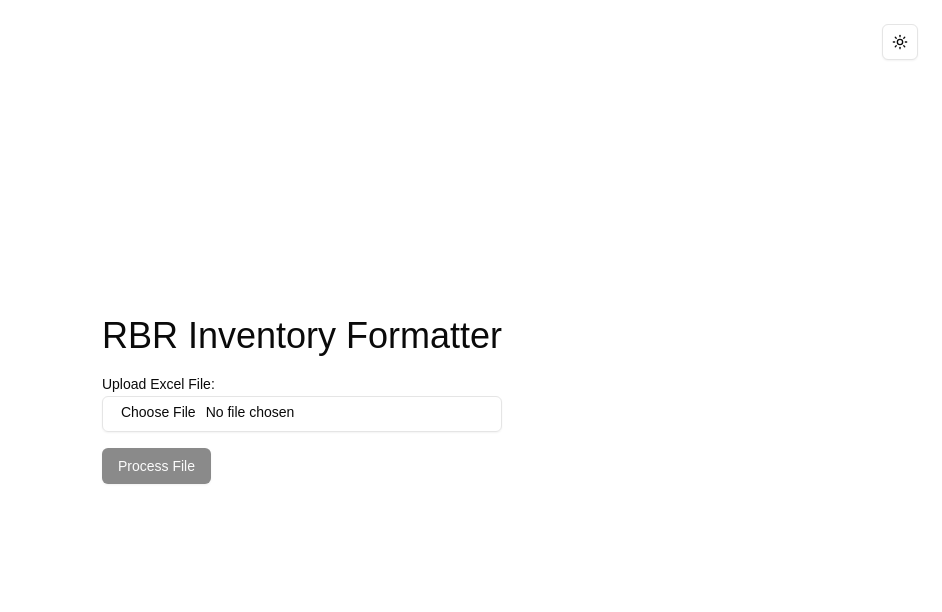
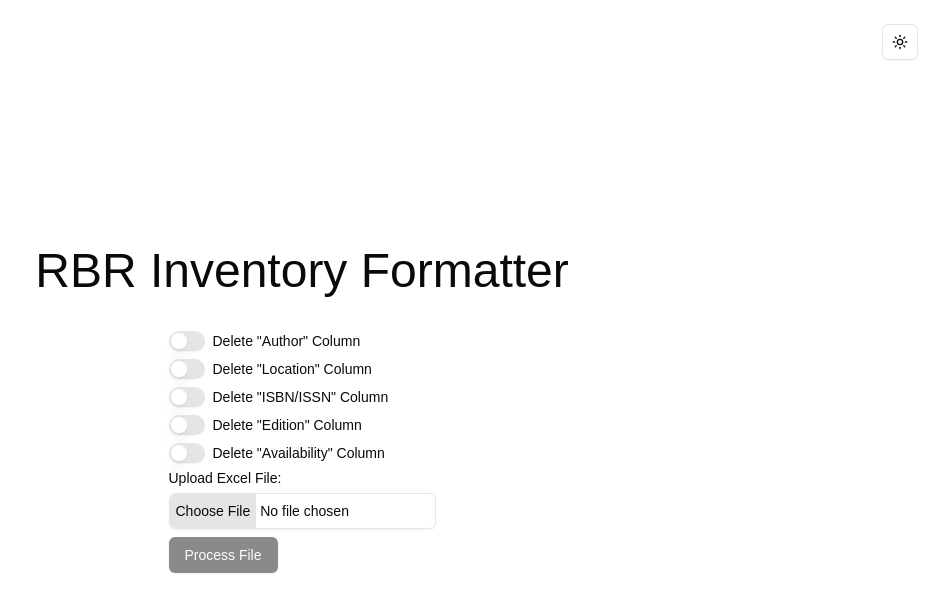
Before and after one commit to edwinperaza99/RBR-Inventory-Formatter, a Next.js app: page / in a window 1280 px wide. Shown: the top 612 px of the page, without its empty margins (338-1280 px from the left). Built offline with nearby package versions, Linux system fonts and the light colour scheme.

Commit message:
add option to select which columns to delete

```diff
--- a/app/api/processFile/route.ts
+++ b/app/api/processFile/route.ts
@@ -5,6 +5,13 @@ import * as XLSX from "xlsx";
 export async function POST(req: Request) {
 	const formData = await req.formData();
 	const file = formData.get("file") as File;
+
+	// Retrieve toggle states from formData
+	const removeAuthor = formData.get("removeAuthor") === "true";
+	const removeLocation = formData.get("removeLocation") === "true";
+	const removeISBN = formData.get("removeISBN") === "true";
+	const removeEdition = formData.get("removeEdition") === "true";
+	const removeAvailability = formData.get("removeAvailability") === "true";
 
 	if (!file) {
 		return new NextResponse("No file uploaded", { status: 400 });
@@ -25,7 +32,7 @@ export async function POST(req: Request) {
 		const worksheet = excelWorkbook.worksheets[0];
 
 		// **Set Workbook Metadata** (Creator, created date, modified date)
-		excelWorkbook.creator = "YourName";
+		excelWorkbook.creator = "Edwin Peraza";
 		excelWorkbook.created = new Date();
 		excelWorkbook.modified = new Date();
 
@@ -74,14 +81,18 @@ export async function POST(req: Request) {
 
 		// **Column Deletion and Other Processing Steps**
 		const columnsToDelete = [
-			"Author",
-			"Location",
-			"ISBN/ISSN",
 			"Imprint",
-			"Edition",
 			"Digital Availability",
 			"Electronic Availability",
 		];
+
+		// Remove columns based on toggle states
+		if (removeAuthor) columnsToDelete.push("Author");
+		if (removeLocation) columnsToDelete.push("Location");
+		if (removeISBN) columnsToDelete.push("ISBN/ISSN");
+		if (removeEdition) columnsToDelete.push("Edition");
+		if (removeAvailability) columnsToDelete.push("Availability");
+
 		const headerRow = worksheet.getRow(1);
 
 		const columnsIndicesToDelete: number[] = [];
--- a/app/page.tsx
+++ b/app/page.tsx
@@ -1,14 +1,53 @@
 "use client";
 
-import { useState } from "react";
+import { useState, useEffect } from "react";
 import { saveAs } from "file-saver";
 import { Label } from "@/components/ui/label";
 import { Input } from "@/components/ui/input";
 import { Button } from "@/components/ui/button";
 import { ModeToggle } from "@/components/toggle-theme-button";
+import { Switch } from "@/components/ui/switch";
 
 export default function Home() {
 	const [file, setFile] = useState<File | null>(null);
+
+	// Initialize toggle states from localStorage if available
+	const [removeAuthor, setRemoveAuthor] = useState(
+		() => localStorage.getItem("removeAuthor") === "true"
+	);
+	const [removeLocation, setRemoveLocation] = useState(
+		() => localStorage.getItem("removeLocation") === "true"
+	);
+	const [removeISBN, setRemoveISBN] = useState(
+		() => localStorage.getItem("removeISBN") === "true"
+	);
+	const [removeEdition, setRemoveEdition] = useState(
+		() => localStorage.getItem("removeEdition") === "true"
+	);
+	const [removeAvailability, setRemoveAvailability] = useState(
+		() => localStorage.getItem("removeAvailability") === "true"
+	);
+
+	// Save the toggle state to localStorage whenever it changes
+	useEffect(() => {
+		localStorage.setItem("removeAuthor", removeAuthor.toString());
+	}, [removeAuthor]);
+
+	useEffect(() => {
+		localStorage.setItem("removeLocation", removeLocation.toString());
+	}, [removeLocation]);
+
+	useEffect(() => {
+		localStorage.setItem("removeISBN", removeISBN.toString());
+	}, [removeISBN]);
+
+	useEffect(() => {
+		localStorage.setItem("removeEdition", removeEdition.toString());
+	}, [removeEdition]);
+
+	useEffect(() => {
+		localStorage.setItem("removeAvailability", removeAvailability.toString());
+	}, [removeAvailability]);
 
 	const handleFileChange = (e: React.ChangeEvent<HTMLInputElement>) => {
 		const uploadedFile = e.target.files?.[0];
@@ -20,6 +59,13 @@ export default function Home() {
 
 		const formData = new FormData();
 		formData.append("file", file);
+
+		// Append toggle states to formData to send to backend
+		formData.append("removeAuthor", removeAuthor.toString());
+		formData.append("removeLocation", removeLocation.toString());
+		formData.append("removeISBN", removeISBN.toString());
+		formData.append("removeEdition", removeEdition.toString());
+		formData.append("removeAvailability", removeAvailability.toString());
 
 		const response = await fetch("/api/processFile", {
 			method: "POST",
@@ -35,12 +81,63 @@ export default function Home() {
 	};
 
 	return (
-		<main className="container mx-auto flex justify-center items-center min-h-screen">
+		<main className="container mx-auto flex flex-col justify-center items-center min-h-screen">
 			<ModeToggle />
-			<div>
-				<h1 className="text-center text-4xl">RBR Inventory Formatter</h1>
-				<div className="mt-4">
-					<Label htmlFor="file-upload">Upload Excel File:</Label>
+			<h1 className="text-center text-3xl sm:text-5xl my-5">
+				RBR Inventory Formatter
+			</h1>
+			<form
+				className="mt-4 space-y-2 "
+				onSubmit={(e) => {
+					e.preventDefault(); // Prevents default form submission
+					handleFileUpload(); // Calls your custom upload function
+				}}
+			>
+				<div className="flex items-center space-x-2">
+					<Switch
+						id="author"
+						checked={removeAuthor}
+						onCheckedChange={(checked) => setRemoveAuthor(checked)}
+					/>
+					<Label htmlFor="author">Delete &quot;Author&quot; Column</Label>
+				</div>
+				<div className="flex items-center space-x-2">
+					<Switch
+						id="location"
+						checked={removeLocation}
+						onCheckedChange={(checked) => setRemoveLocation(checked)}
+					/>
+					<Label htmlFor="location">Delete &quot;Location&quot; Column</Label>
+				</div>
+				<div className="flex items-center space-x-2">
+					<Switch
+						id="ISBN/ISSN"
+						checked={removeISBN}
+						onCheckedChange={(checked) => setRemoveISBN(checked)}
+					/>
+					<Label htmlFor="ISBN/ISSN">Delete &quot;ISBN/ISSN&quot; Column</Label>
+				</div>
+				<div className="flex items-center space-x-2">
+					<Switch
+						id="Edition"
+						checked={removeEdition}
+						onCheckedChange={(checked) => setRemoveEdition(checked)}
+					/>
+					<Label htmlFor="Edition">Delete &quot;Edition&quot; Column</Label>
+				</div>
+				<div className="flex items-center space-x-2">
+					<Switch
+						id="Availability"
+						checked={removeAvailability}
+						onCheckedChange={(checked) => setRemoveAvailability(checked)}
+					/>
+					<Label htmlFor="Availability">
+						Delete &quot;Availability&quot; Column
+					</Label>
+				</div>
+				<Label htmlFor="file-upload" className="mt-4 block">
+					Upload Excel File:
+				</Label>
 				<Input
 					id="file-upload"
 					type="file"
@@ -48,12 +145,11 @@ export default function Home() {
 					onChange={handleFileChange}
 				/>
 				<div className="mt-4">
-						<Button onClick={handleFileUpload} disabled={!file}>
+					<Button type="submit" disabled={!file}>
 						Process File
 					</Button>
 				</div>
-				</div>
-			</div>
+			</form>
 		</main>
 	);
 }
--- a/components/toggle-theme-button.tsx
+++ b/components/toggle-theme-button.tsx
@@ -16,7 +16,7 @@ export function ModeToggle() {
 	const { setTheme } = useTheme();
 
 	return (
-		<div className="absolute top-6 right-6">
+		<div className="absolute top-6 right-6 z-50">
 			<DropdownMenu>
 				<DropdownMenuTrigger asChild>
 					<Button variant="outline" size="icon">
--- /dev/null
+++ b/components/ui/checkbox.tsx
@@ -0,0 +1,29 @@
+"use client"
+
+import * as React from "react"
+import * as CheckboxPrimitive from "@radix-ui/react-checkbox"
+import { cn } from "@/lib/utils"
+import { CheckIcon } from "@radix-ui/react-icons"
+
+const Checkbox = React.forwardRef<
+  React.ElementRef<typeof CheckboxPrimitive.Root>,
+  React.ComponentPropsWithoutRef<typeof CheckboxPrimitive.Root>
+>(({ className, ...props }, ref) => (
+  <CheckboxPrimitive.Root
+    ref={ref}
+    className={cn(
+      "peer h-4 w-4 shrink-0 rounded-sm border border-primary shadow focus-visible:outline-none focus-visible:ring-1 focus-visible:ring-ring disabled:cursor-not-allowed disabled:opacity-50 data-[state=checked]:bg-primary data-[state=checked]:text-primary-foreground",
+      className
+    )}
+    {...props}
+  >
+    <CheckboxPrimitive.Indicator
+      className={cn("flex items-center justify-center text-current")}
+    >
+      <CheckIcon className="h-4 w-4" />
+    </CheckboxPrimitive.Indicator>
+  </CheckboxPrimitive.Root>
+))
+Checkbox.displayName = CheckboxPrimitive.Root.displayName
+
+export { Checkbox }
--- a/components/ui/input.tsx
+++ b/components/ui/input.tsx
@@ -10,7 +10,7 @@ const Input = React.forwardRef<
 		<input
 			type={type}
 			className={cn(
-				"flex h-9 w-full rounded-md border border-input bg-transparent px-3 py-1 text-sm shadow-sm transition-colors file:border-0 file:bg-transparent file:text-sm file:font-medium file:text-foreground placeholder:text-muted-foreground focus-visible:outline-none focus-visible:ring-1 focus-visible:ring-ring disabled:cursor-not-allowed disabled:opacity-50",
+				"flex h-9 w-full rounded-md border border-input bg-transparent text-sm shadow-sm transition-colors file:border-0 file:h-full file:bg-input file:text-sm file:font-medium file:text-foreground placeholder:text-muted-foreground focus-visible:outline-none focus-visible:ring-1 focus-visible:ring-ring disabled:cursor-not-allowed disabled:opacity-50",
 				className
 			)}
 			ref={ref}
--- /dev/null
+++ b/components/ui/switch.tsx
@@ -0,0 +1,30 @@
+"use client";
+
+import * as React from "react";
+import * as SwitchPrimitives from "@radix-ui/react-switch";
+
+import { cn } from "@/lib/utils";
+
+// Note: original background color was bg-primary
+const Switch = React.forwardRef<
+	React.ElementRef<typeof SwitchPrimitives.Root>,
+	React.ComponentPropsWithoutRef<typeof SwitchPrimitives.Root>
+>(({ className, ...props }, ref) => (
+	<SwitchPrimitives.Root
+		className={cn(
+			"peer inline-flex h-5 w-9 shrink-0 cursor-pointer items-center rounded-full border-2 border-transparent shadow-sm transition-colors focus-visible:outline-none focus-visible:ring-2 focus-visible:ring-ring focus-visible:ring-offset-2 focus-visible:ring-offset-background disabled:cursor-not-allowed disabled:opacity-50 data-[state=checked]:bg-green-400 data-[state=unchecked]:bg-input",
+			className
+		)}
+		{...props}
+		ref={ref}
+	>
+		<SwitchPrimitives.Thumb
+			className={cn(
+				"pointer-events-none block h-4 w-4 rounded-full bg-background shadow-lg ring-0 transition-transform data-[state=checked]:translate-x-4 data-[state=unchecked]:translate-x-0"
+			)}
+		/>
+	</SwitchPrimitives.Root>
+));
+Switch.displayName = SwitchPrimitives.Root.displayName;
+
+export { Switch };
--- a/package.json
+++ b/package.json
@@ -9,10 +9,12 @@
     "lint": "next lint"
   },
   "dependencies": {
+    "@radix-ui/react-checkbox": "^1.1.2",
     "@radix-ui/react-dropdown-menu": "^2.1.2",
     "@radix-ui/react-icons": "^1.3.1",
     "@radix-ui/react-label": "^2.1.0",
     "@radix-ui/react-slot": "^1.1.0",
+    "@radix-ui/react-switch": "^1.1.1",
     "class-variance-authority": "^0.7.0",
     "clsx": "^2.1.1",
     "exceljs": "^4.4.0",
```
Also changed, not shown: 1 other file (tests, documents, lock files or other folders). Lines whose indentation alone changed are shown as unchanged.
